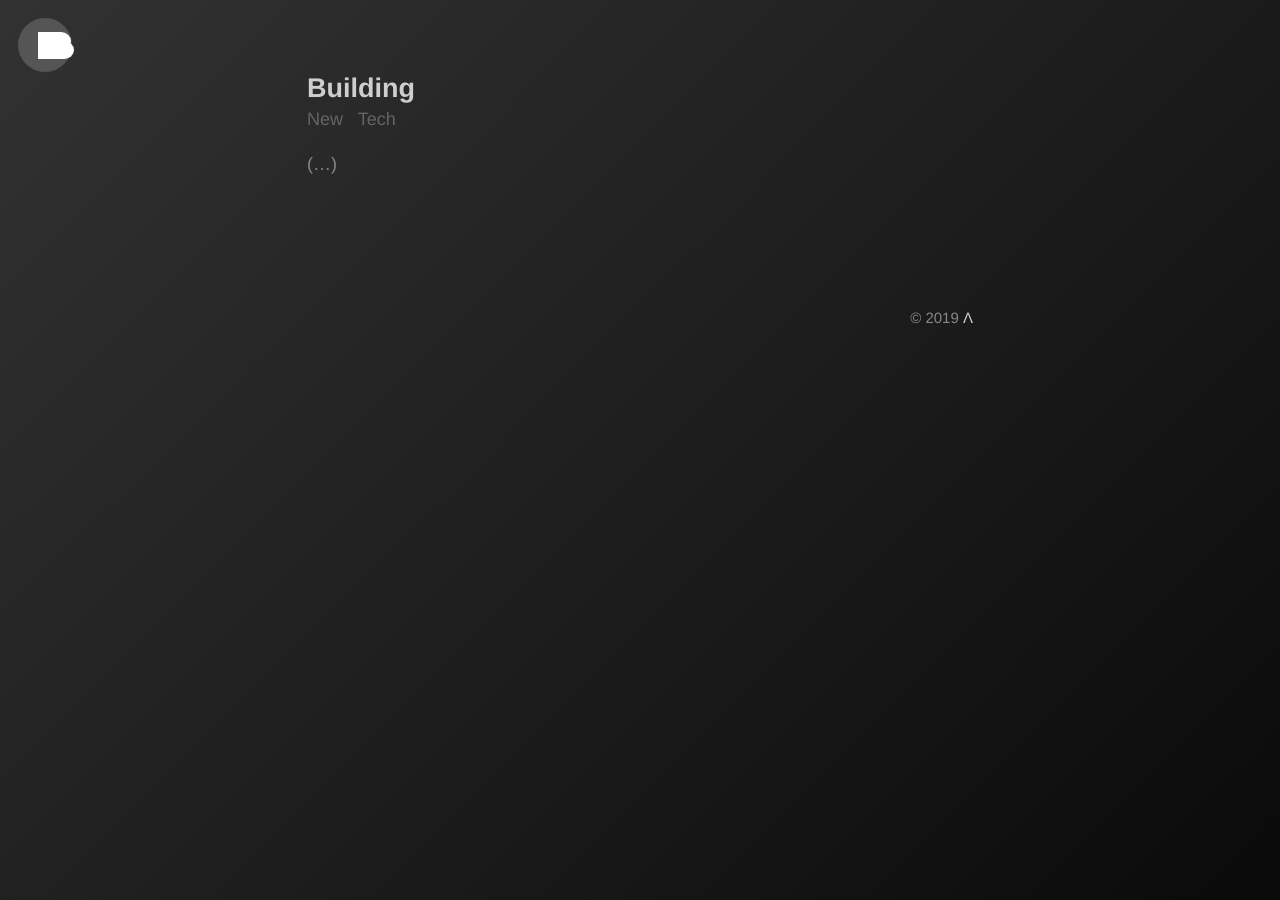
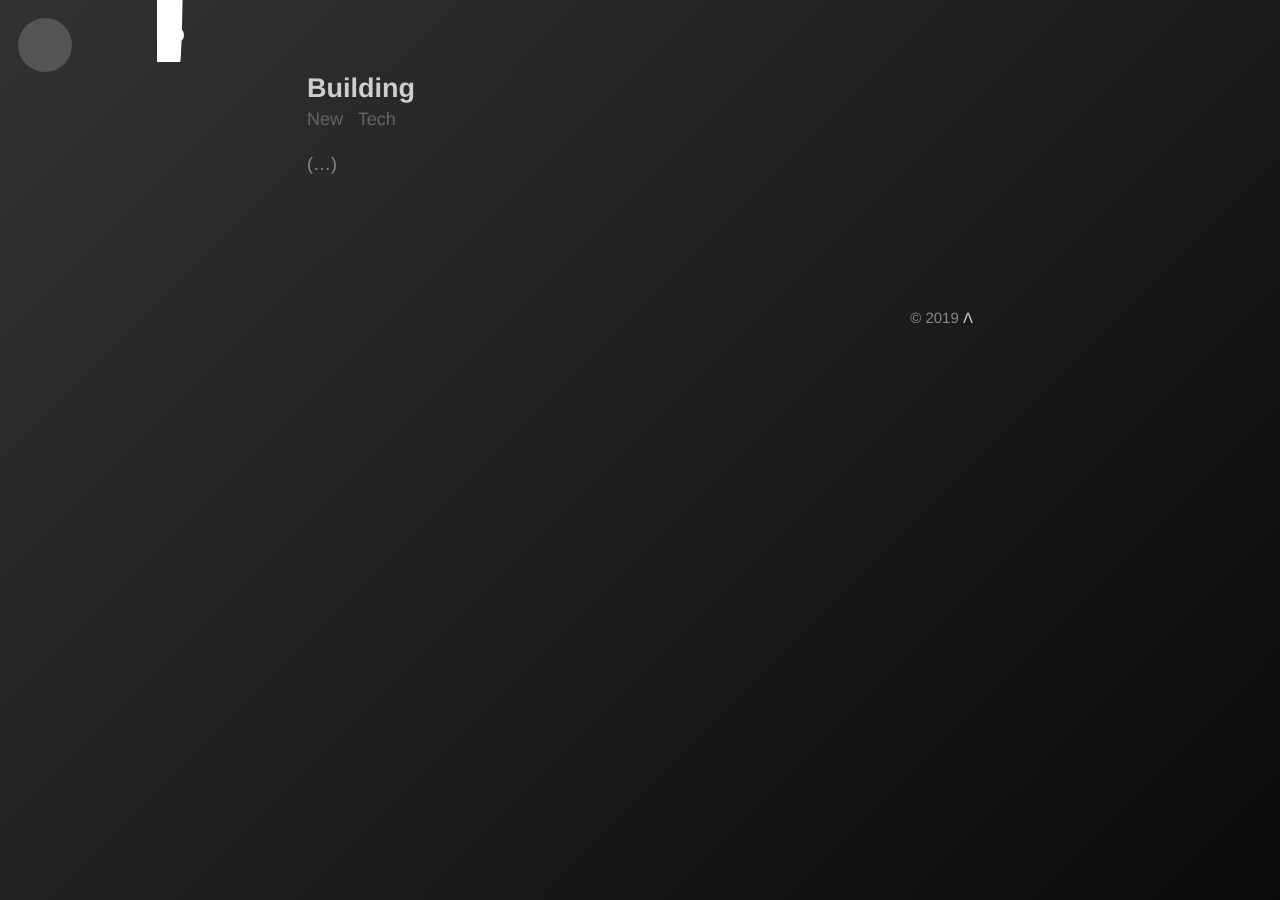
Before and after one commit to bonina/bonina.github.io, a Jekyll site: the page built from index.html, in a window 1280 px wide. Built offline with Jekyll 4.4.1, drawn with Linux system fonts in a browser that asks for light colours; the list of posts is cut into pages by our own code.

Commit message:
Update _menu.scss

```diff
--- a/_sass/_menu.scss
+++ b/_sass/_menu.scss
@@ -133,24 +133,24 @@ label[for="nav-trigger"]:hover {
 
 #b1 {
   position: absolute;
-  top: .75rem;
-  left: 1.1rem;
+  top: .56rem;
+  left: 7.7rem;
   display: block;
-  width: 1.85rem;
-  height: 1rem;
+  width: 1.55rem;
+  height: .75rem;
   background-color: white;
-  border-radius: 50% 30% 30% 50% / 0% 50% 50% 0%;
+  border-radius: 50% 22% 22% 50% / 0% 50% 50% 0%;
 }
 
 #b2 {
   position: absolute;
-  bottom: .75rem;
-  left: 1.1rem;
+  bottom: .56rem;
+  left: 7.7rem;
   display: block;
-  width: 2rem;
-  height: 1rem;
+  width: 1.65rem;
+  height: 75rem;
   background-color: white;
-  border-radius: 50% 27% 27% 50% / 0% 50% 50% 0%;
+  border-radius: 50% 20% 20% 50% / 0% 50% 50% 0%;
 }
 
 body {
```
